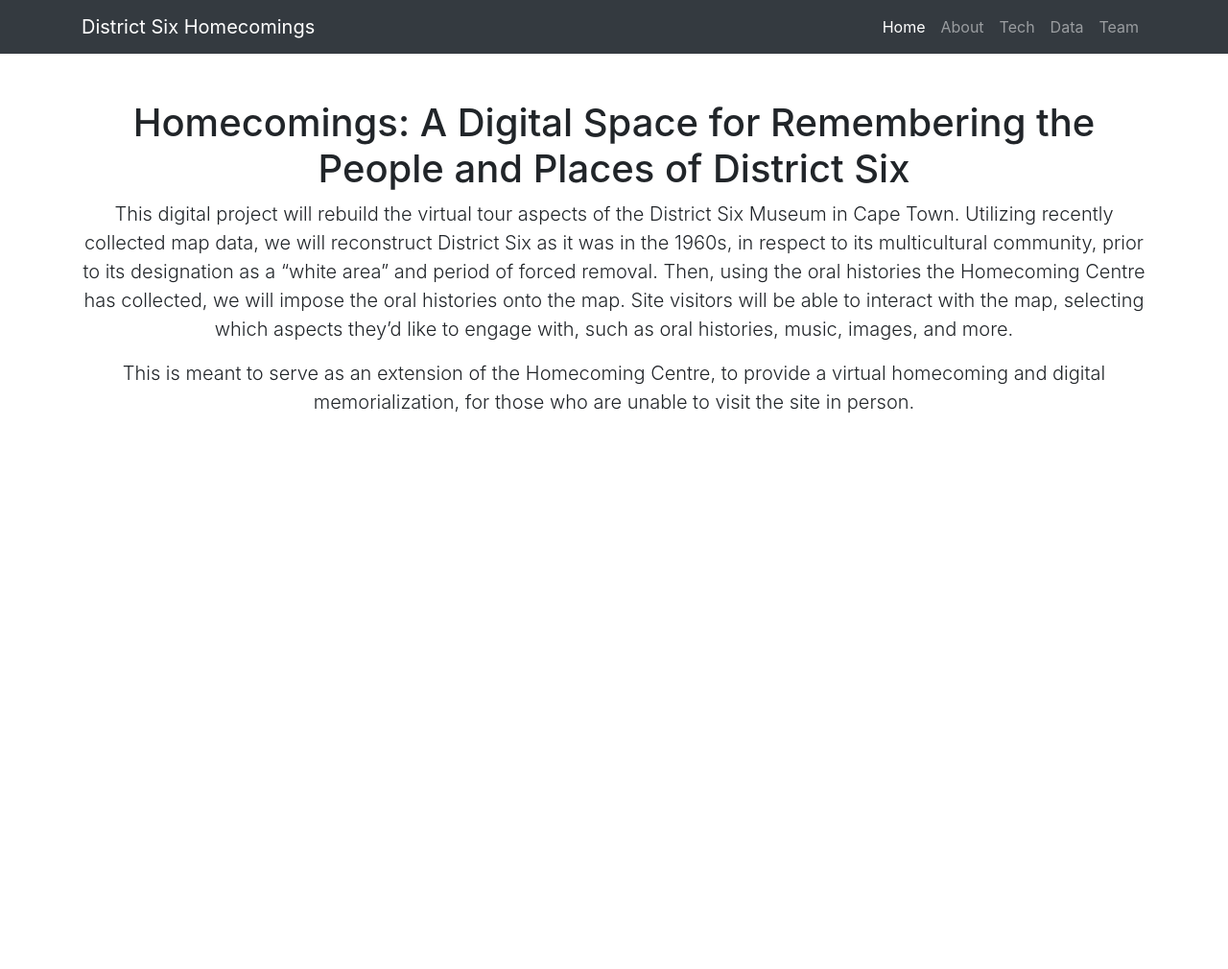
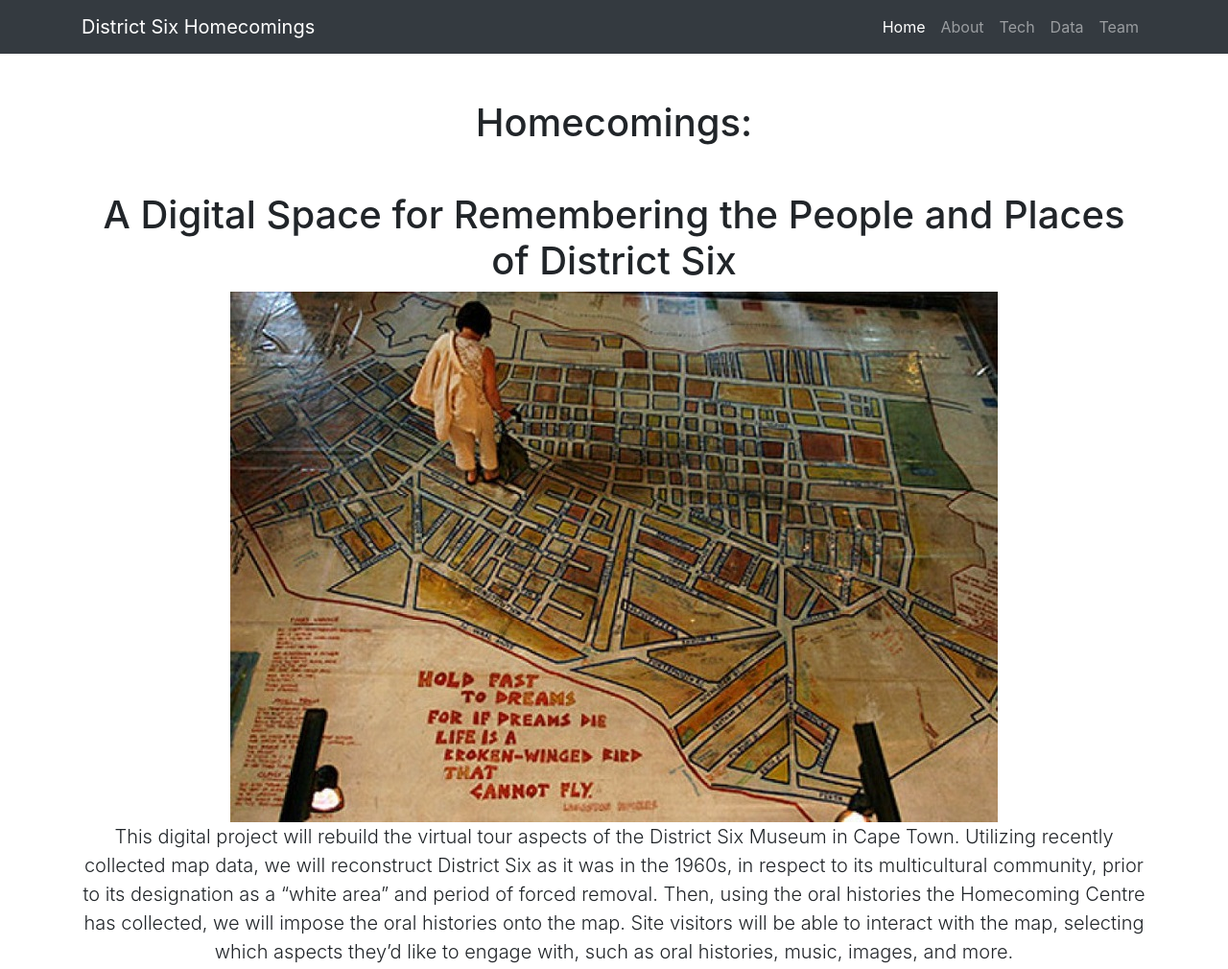
Before and after one commit to cartyrya/districtsix-homecomings, a website: page index.html in a window 1280 px wide. Shown: the top 1010 px of the page at 96% size. Before the commit the page ends 800 px from the top, so only its background shows below. Drawn offline with Linux system fonts and the light colour scheme.

Commit message:
Add image to landing page

```diff
--- a/index.html
+++ b/index.html
@@ -52,7 +52,9 @@
     <div class="container">
       <div class="row">
         <div class="col-lg-12 text-center">
-          <h1 class="mt-5">Homecomings: A Digital Space for Remembering the People and Places of District Six</h1>
+          <h1 class="mt-5">Homecomings:</h1>
+          <h1 class="mt-5">A Digital Space for Remembering the People and Places of District Six</h1>
+          <img src="./media/D62.jpg" alt="A Photo of a map of District Six at the District Six Museum">
           <p class="lead">This digital project will rebuild the virtual tour aspects of the District Six Museum in Cape Town. Utilizing recently collected map data, we will reconstruct District Six as it was in the 1960s, in respect to its multicultural community, prior to its designation as a “white area” and period of forced removal. Then, using the oral histories the Homecoming Centre has collected, we will impose the oral histories onto the map. Site visitors will be able to interact with the map, selecting which aspects they’d like to engage with, such as oral histories, music, images, and more.</p>
           <p class="lead">This is meant to serve as an extension of the Homecoming Centre, to provide a virtual homecoming and digital memorialization, for those who are unable to visit the site in person.</p>
         </div>
```
